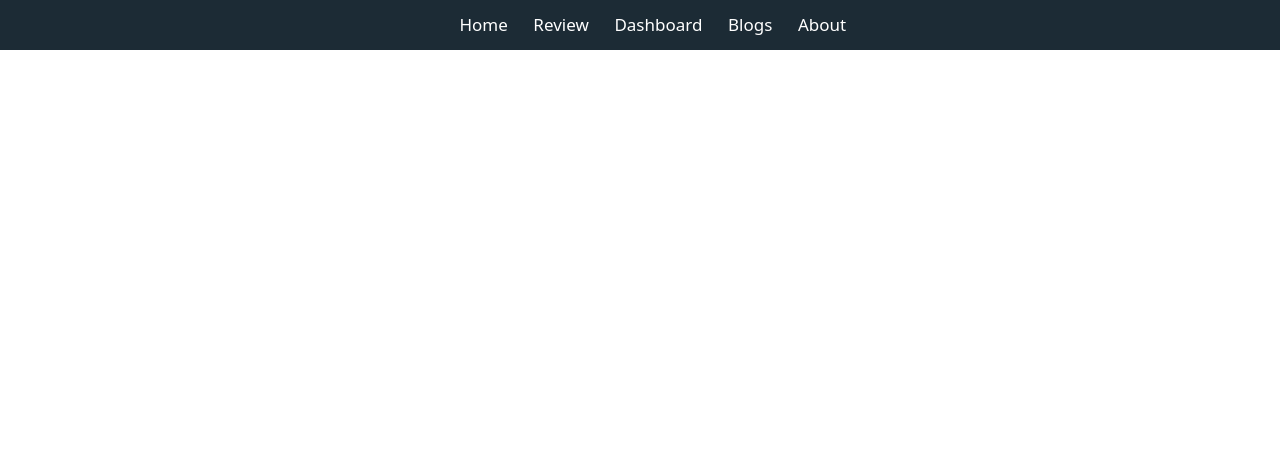
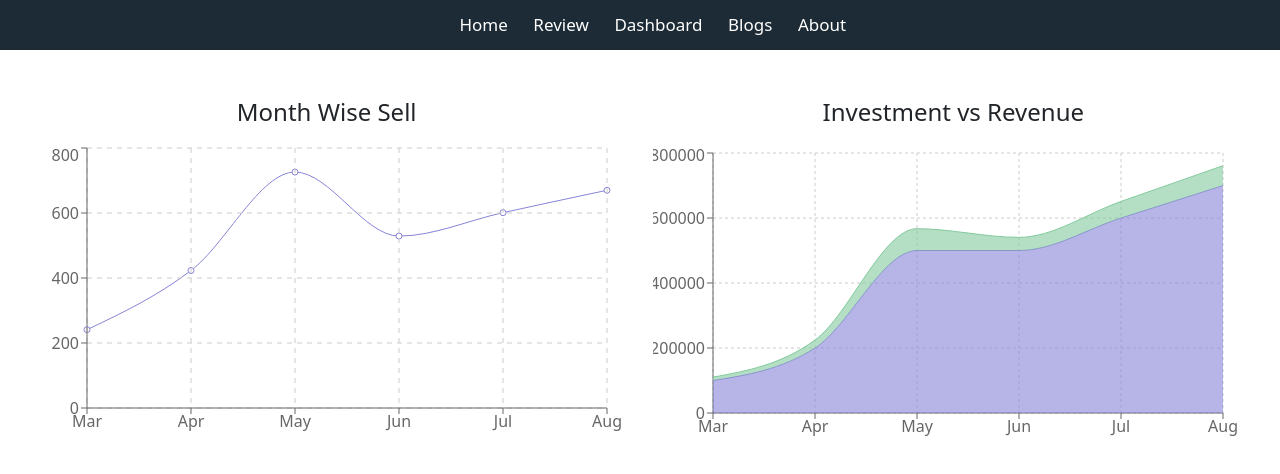
Before and after one commit to SJMormo/product-analysis-website, a React (Create React App) app: page /dashboard in a window 1280 px wide. Shown: the top 474 px of the page. Built offline with nearby package versions, Linux system fonts and the light colour scheme.

Commit message:
Dashboard section added. Two charts are added

```diff
--- a/package.json
+++ b/package.json
@@ -12,6 +12,7 @@
     "react-dom": "^18.0.0",
     "react-router-dom": "^6.3.0",
     "react-scripts": "5.0.0",
+    "recharts": "^2.1.9",
     "web-vitals": "^2.1.4"
   },
   "scripts": {
--- /dev/null
+++ b/public/data.json
@@ -0,0 +1,38 @@
+[
+    {
+        "month": "Mar",
+        "investment": 100000,
+        "sell": 241,
+        "revenue": 10401
+    },
+    {
+        "month": "Apr",
+        "investment": 200000,
+        "sell": 423,
+        "revenue": 24500
+    },
+    {
+        "month": "May",
+        "investment": 500000,
+        "sell": 726,
+        "revenue": 67010
+    },
+    {
+        "month": "Jun",
+        "investment": 500000,
+        "sell": 529,
+        "revenue": 40405
+    },
+    {
+        "month": "Jul",
+        "investment": 600000,
+        "sell": 601,
+        "revenue": 50900
+    },
+    {
+        "month": "Aug",
+        "investment": 700000,
+        "sell": 670,
+        "revenue": 61000
+    }
+]
--- a/src/components/Dashboard/Dashboard.js
+++ b/src/components/Dashboard/Dashboard.js
@@ -1,10 +1,50 @@
-import React from 'react';
+import React, { useEffect, useState } from 'react';
+import { CartesianGrid, Line, LineChart, XAxis, YAxis, Tooltip, ResponsiveContainer, AreaChart, Area } from 'recharts';
 
 const Dashboard = () => {
+    const [fetchData, setFetchData] = useState([]);
+    useEffect(() => {
+        fetch('data.json')
+            .then(res => res.json())
+            .then(data => setFetchData(data));
+    }, [])
     return (
-        <div>
+        <div className="d-flex justify-content-evenly mt-5">
+            <div>
+                <h4 className='mb-3'>Month Wise Sell</h4>
+                <LineChart width={600} height={300} data={fetchData} margin={{ top: 5, right: 20, bottom: 5, left: 0 }}>
+                    <Line type="monotone" dataKey="sell" stroke="#8884d8" />
+                    <CartesianGrid stroke="#ccc" strokeDasharray="5 5" />
+                    <XAxis dataKey="month" />
+                    <YAxis />
+                    <Tooltip />
+                </LineChart>
+            </div>
 
-        </div>
+            <div>
+                <h4 className='mb-3'>Investment vs Revenue</h4>
+                <AreaChart
+                    width={600}
+                    height={300}
+                    data={fetchData}
+                    margin={{
+                        top: 10,
+                        right: 30,
+                        left: 0,
+                        bottom: 0,
+                    }}
+                >
+                    <CartesianGrid strokeDasharray="3 3" />
+                    <XAxis dataKey="month" />
+                    <YAxis />
+                    <Tooltip />
+                    <Area type="monotone" dataKey="investment" stackId="1" stroke="#8884d8" fill="#8884d8" />
+                    <Area type="monotone" dataKey="revenue" stackId="1" stroke="#82ca9d" fill="#82ca9d" />
+                </AreaChart>
+            </div>
+
+
+        </div >
     );
 };
 
```
Also changed, not shown: 1 other file (tests, documents, lock files or other folders).
